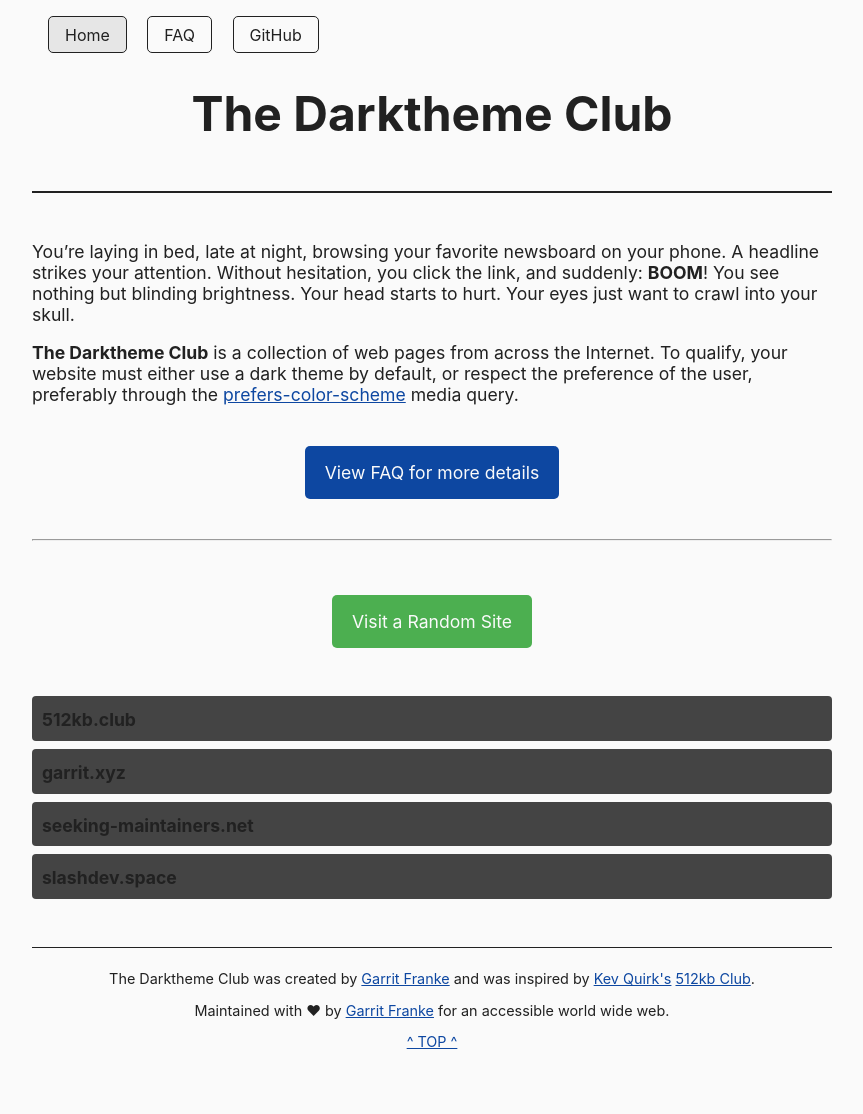
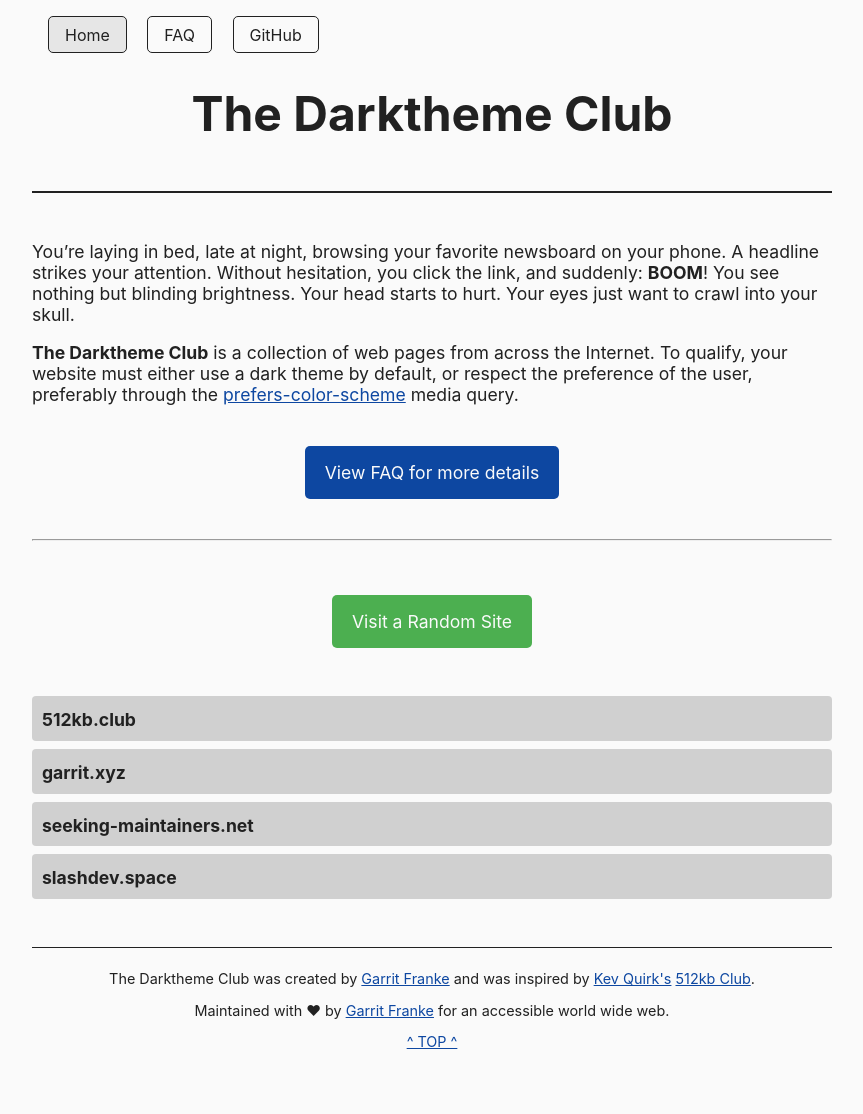
Before and after one commit to katherinek727/darktheme.club, a Jekyll site: the page built from index.md, in a window 1280 px wide. Shown: the whole page, without its empty margins (208-1071 px from the left). Built offline with Jekyll 4.4.1, drawn with Linux system fonts in a browser that asks for light colours.

Commit message:
styles: fix light mode

```diff
--- a/assets/css/style.css
+++ b/assets/css/style.css
@@ -14,7 +14,7 @@
     --accent: #e6e6e6;
     --gh-hover: #D3D3D3;
     --before-blue: #64B5F6;
-    --site: #444;
+    --site: #D0D0D0;
     --after-blue: #BBDEFB;
     --before-orange: #FBC02D;
     --after-orange: #FFF176;
@@ -36,6 +36,7 @@
         --code: #F06292;
         --notice-red-bg: #951818;
         --notice-red-border: #EFD3CF;
+        --site: #444;
     }
 
     ul li {
```
